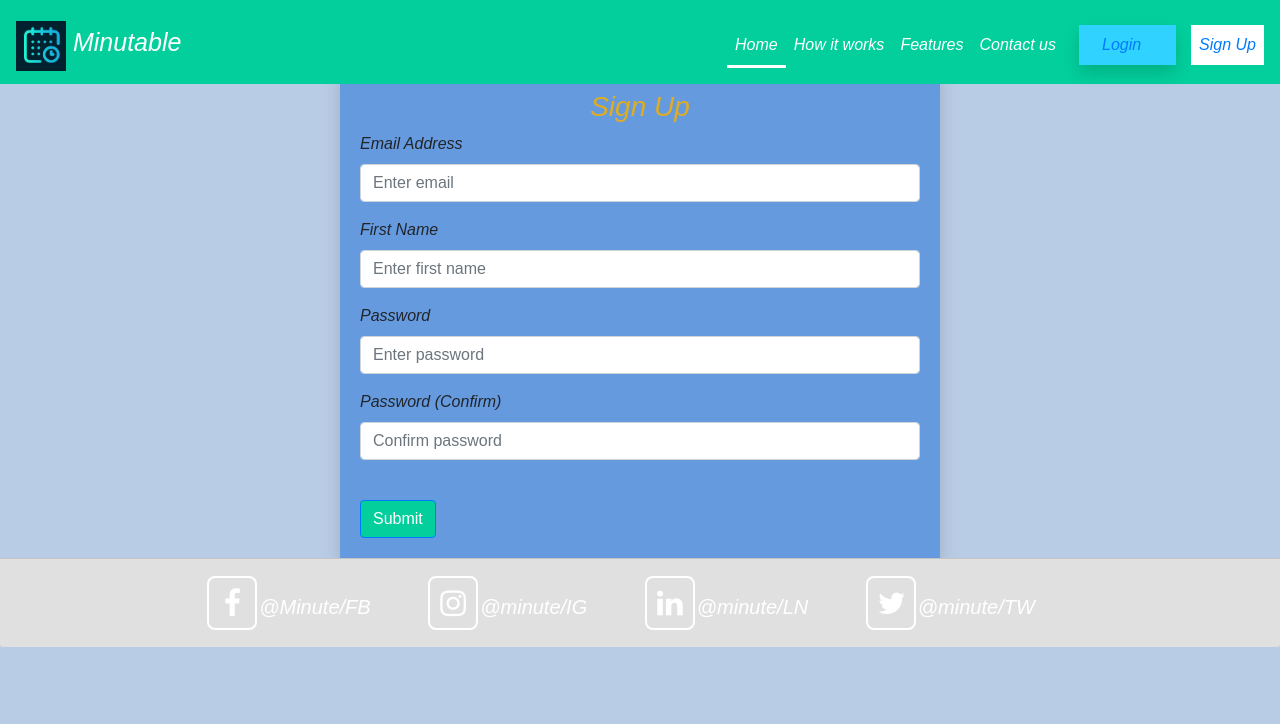
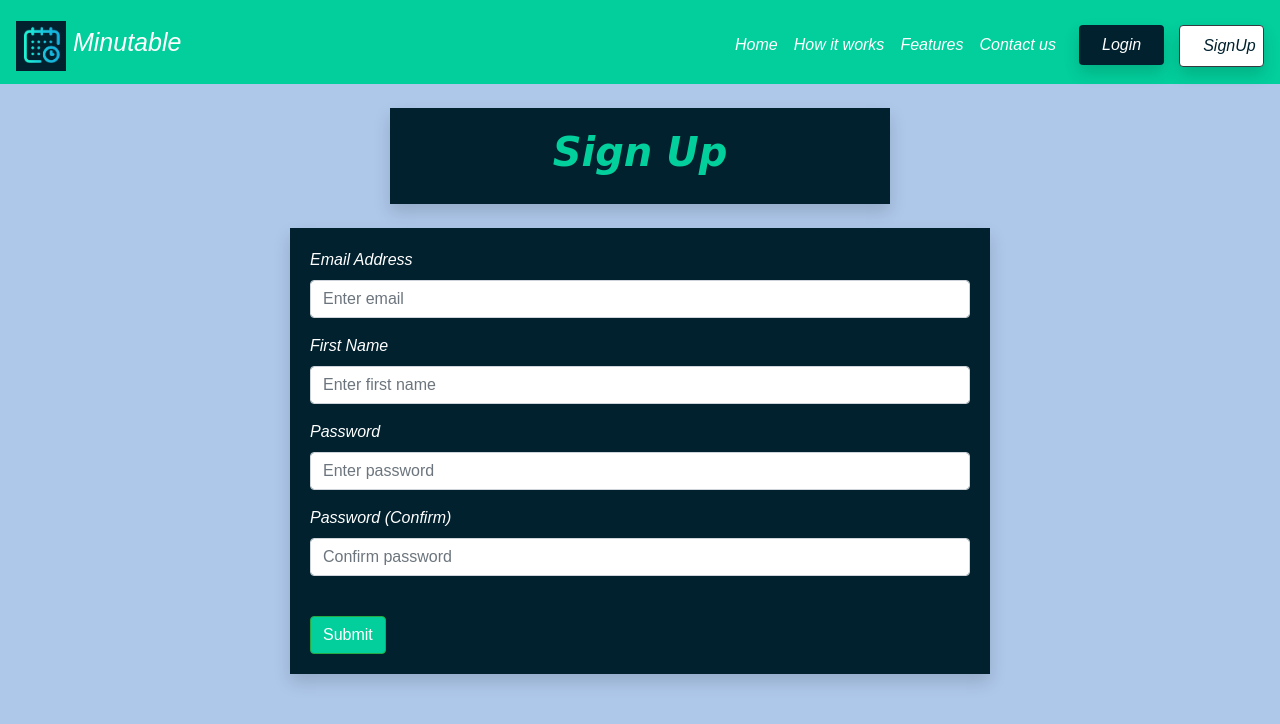
Before and after one commit to MohitZNegi/Project-meeting-minutes, a Flask app: page /sign-up in a window 1280 px wide. Shown: the top 724 px of the page. Run offline with Flask 2, Linux system fonts and the light colour scheme; some libraries are stand-ins or nearby versions; some web fonts are replaced.

Commit message:
commit css update

```diff
--- a/website/static/index.js
+++ b/website/static/index.js
@@ -13,6 +13,14 @@ function deleteNote(noteId) {
 
   function closeForm() {
     document.getElementById("newMinutes").style.display = "none";
+  }
+
+  function openTable() {
+    document.getElementById("table").style.display = "block";
+  }
+
+  function closeTable() {
+    document.getElementById("table").style.display = "none";
   }
 
 // Buttons to hide a particular table
--- a/website/static/mt_css.css
+++ b/website/static/mt_css.css
@@ -195,7 +195,7 @@ body{
    color: rgba(0, 255, 255, 0.856);
  }
 
- .btn{
+ #btn{
    background-color: #03cf9c;
 
  }
--- a/website/templates/base.html
+++ b/website/templates/base.html
@@ -18,7 +18,7 @@
     <script src="https://maxcdn.bootstrapcdn.com/bootstrap/3.4.1/js/bootstrap.min.js"></script>
     <title>{% block title %}Home{% endblock %}</title>
   </head>
-  <body  style=" background-color: rgb(185, 204, 229);">
+  <body  style=" background-color: rgb(174, 200, 234)"> <!--rgb(185, 204, 229)-->
     <script
     type="text/javascript"
     src="{{ url_for('static', filename='index.js') }}"
@@ -48,7 +48,7 @@
 <script src="https://stackpath.bootstrapcdn.com/bootstrap/4.3.1/js/bootstrap.min.js" integrity="sha384-JjSmVgyd0p3pXB1rRibZUAYoIIy6OrQ6VrjIEaFf/nJGzIxFDsf4x0xIM+B07jRM" crossorigin="anonymous"></script>
 
 
-<header  style="background-color: rgb(72, 102, 237); height: 70px;">
+<header class="fixed-position" >
 
         <nav class="navbar navbar-expand-lg custom_nav-container pt-3">
           <a class="navbar-brand" href="index.html" style="color: white;">
@@ -56,15 +56,15 @@
              Minutable
             </span>
           </a>
-          <button class="navbar-toggler" type="button" data-toggle="collapse" data-target="#navbarSupportedContent"
-            aria-controls="navbarSupportedContent" aria-expanded="false" aria-label="Toggle navigation">
+          <button class="navbar-toggler button btn-dark" type="button" data-toggle="collapse" data-target="#navbarSupportedContent"
+            aria-controls="navbarSupportedContent" aria-expanded="false" aria-label="Toggle navigation" style="background-color: rgb(255, 255, 255);">
             <span class="navbar-toggler-icon"></span>
           </button>
 
           <div class="collapse navbar-collapse" id="navbarSupportedContent">
             <div class="d-flex ml-auto flex-column flex-lg-row align-items-center">
               <ul class="navbar-nav  " >
-                <li class="nav-item active">
+                <li class="nav-item">
                   <a class="nav-link" id="home" href="/home" style="color: white;">Home <span class="sr-only">(current)</span></a>
                 </li>
                 <li class="nav-item">
@@ -80,14 +80,14 @@
             {% if user.is_authenticated %}
             <div class="container" style="width: 300px;">
               <div class="row">
-                <div class="col  mx-auto" style="background-color: rgba(255, 255, 255, 0);">
-                <div  class="col shadow  mx-auto" style="background-color: rgb(48, 210, 255);">
-            <a class="nav-item nav-link" id="minute_taker" href="/">Your Minutes</a>
+                <div class="col  " style="background-color: rgba(255, 255, 255, 0);">
+                  <div class="col shadow  mx-auto rounded" style="background-color: rgb(1,33,46);">
+            <a class="nav-item nav-link" id="minute_taker" href="/" style="text-align: center; color:rgb(255, 255, 255);">Your Minutes</a>
           </div>
         </div>
         <div>
-          <div  class="col shadow  mx-auto" style="background-color: rgb(48, 210, 255);">
-            <a class="nav-item nav-link" id="logout" href="/logout">Logout</a>
+          <div class="col shadow border border-danger mx-auto rounded" style="background-color: rgb(245, 120, 120);">
+            <a class="nav-item nav-link" id="logout" href="/logout" style="text-align: center; color:rgb(1,33,46);">Logout</a>
           </div>
         </div>
           </div>
@@ -96,13 +96,15 @@
             <div class="container" style="width: 200px;">
             <div class="row">
               <div class="col  mx-auto" style="background-color: rgba(255, 255, 255, 0);">
-            <div class="col shadow  mx-auto" style="background-color: rgb(48, 210, 255);">
-            <a class="nav-item nav-link" id="login" href="/login">Login</a>
+            <div class="col shadow  mx-auto rounded" style="background-color: rgb(1,33,46);">
+            <a class="nav-item nav-link" id="login" href="/login" style="text-align: center; color:white" >Login</a>
           </div>
         </div>
-          <div style="background-color: white;">
-            <a class="nav-item nav-link" id="signUp" href="/sign-up">Sign Up</a>
+
+          <div class="col shadow border border-dark rounded"  style="background-color: rgb(255, 255, 255); width: 30px;" >
+            <a class="nav-item nav-link" id="signUp" href="/sign-up" style="text-align: center; color:rgb(1,33,46);" >SignUp</a>
           </div>
+
         </div>
             </div>
             {% endif %}
@@ -138,18 +140,7 @@
 
     <div >{% block content %} {% endblock %}</div>
          <!--footer-->
-<div class="card-footer" style="background-color: rgb(224, 224, 224); padding-right: 10px;">
-  <ul>
-    <li><a href="#CI.FB" class="fa fa-facebook" style="font-size: 30px;">
-    </a><a href="#CI.FB" >@Minute/FB </a></li>
-    <li ><a href="#CI.IG" class="fa fa-instagram" style="font-size: 30px;">
-    </a><a href="#CI.IG" >@minute/IG </a></li>
-    <li><a href="#CI.LN" class="fa fa-linkedin" style="font-size: 30px;">
-    </a><a href="#CI.LN" >@minute/LN </a></li>
-    <li><a href="#CI.TW" class="fa fa-twitter" style="font-size: 30px;">
-    </a><a href="#CI.TW" >@minute/TW </a></li>
-</ul>
-</div>
+
 
   </body>
 </html>
--- a/website/templates/sign_up.html
+++ b/website/templates/sign_up.html
@@ -1,12 +1,18 @@
 {% extends "base.html" %} {% block title %}Sign Up{% endblock %} {% block
     content %}
-    <div class="container-fluid shadow" style="padding: 20px; background-color: rgb(102, 154, 223); width: 600px; ">
+    <div class="container  p-4 ">
+    <div class="container shadow" style="padding: 20px; background-color: rgb(1,33,46);  width: 500px;">
+      <h1 align="center">Sign Up</h1>
+    </div>
+    </div>
+
+    <div class="container-fluid shadow" style="padding: 20px; background-color: rgb(1,33,46); width: 700px; ">
 
 
     <form method="POST">
-      <h3 align="center">Sign Up</h3>
+
       <div class="form-group">
-        <label for="email">Email Address</label>
+        <label for="email" style="color: white;">Email Address</label>
         <input
           type="email"
           class="form-control"
@@ -16,7 +22,7 @@
         />
       </div>
       <div class="form-group">
-        <label for="firstName">First Name</label>
+        <label for="firstName" style="color: white;">First Name</label>
         <input
           type="text"
           class="form-control"
@@ -26,7 +32,7 @@
         />
       </div>
       <div class="form-group">
-        <label for="password1">Password</label>
+        <label for="password1" style="color: white;">Password</label>
         <input
           type="password"
           class="form-control"
@@ -36,7 +42,7 @@
         />
       </div>
       <div class="form-group">
-        <label for="password2">Password (Confirm)</label>
+        <label for="password2" style="color: white;">Password (Confirm)</label>
         <input
           type="password"
           class="form-control"
@@ -46,7 +52,8 @@
         />
       </div>
       <br />
-      <button type="submit" class="btn btn-primary">Submit</button>
+      <button type="submit" id="btn" class="btn btn-success">Submit</button>
     </form>
 </div>
+
     {% endblock %}
```
Also changed, not shown: website/templates/home.html (+12 -1 lines), website/templates/login.html (+12 -4 lines), website/templates/minute_taker.html (+6 -7 lines), website/database.db, website/static/images/create.png (added), website/static/images/search.png (added).
